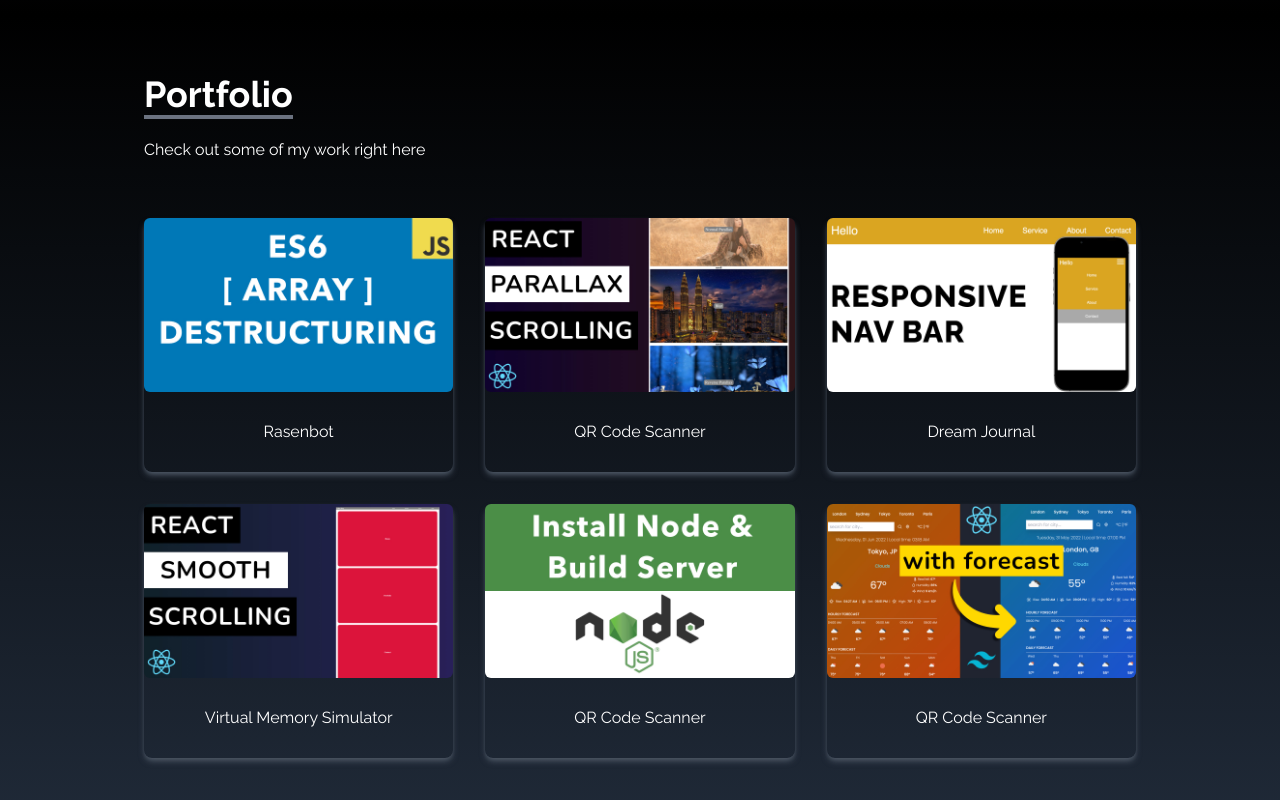
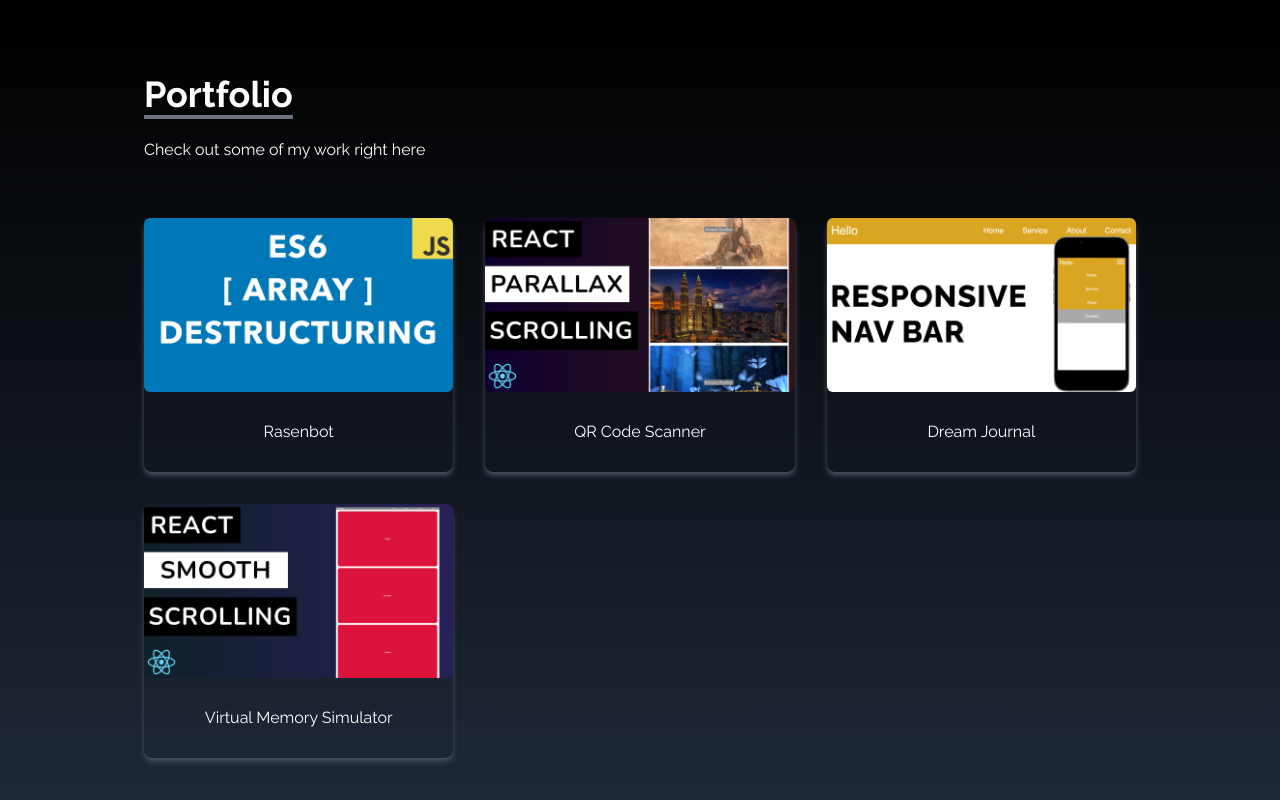
Before and after one commit to benjaminl4917/website-portfolio, a React (Create React App) app: page / in a window 1280 px wide. Shown: the part 1584-2384 px from the top of the page. Built offline with nearby package versions, Linux system fonts and the light colour scheme.

Commit message:
removed excess projects

```diff
--- a/package.json
+++ b/package.json
@@ -1,5 +1,5 @@
 {
-  "homepage": "benjaminl4917.github.io/",
+  "homepage": "http://benjaminl4917.github.io/website-portfolio",
   "name": "one-portfolio",
   "version": "0.1.0",
   "private": true,
@@ -18,7 +18,9 @@
     "start": "react-scripts start",
     "build": "react-scripts build",
     "test": "react-scripts test",
-    "eject": "react-scripts eject"
+    "eject": "react-scripts eject",
+    "predeploy": "npm run build",
+    "deploy": "gh-pages -d build"
   },
   "eslintConfig": {
     "extends": [
--- a/src/components/Portfolio.jsx
+++ b/src/components/Portfolio.jsx
@@ -31,18 +31,6 @@ const Portfolio = () => {
       src: reactSmooth,
       project_name: "Virtual Memory Simulator",
       href: "https://github.com/benjaminl4917/Virtual-Memory-Simulator",
-    },
-    {
-      id: 5,
-      src: installNode,
-      project_name: "QR Code Scanner",
-      href: "https://www.linkedin.com/in/benjamin-y-lin/",
-    },
-    {
-      id: 6,
-      src: reactWeather,
-      project_name: "QR Code Scanner",
-      href: "https://www.linkedin.com/in/benjamin-y-lin/",
     },
   ];
 
```
